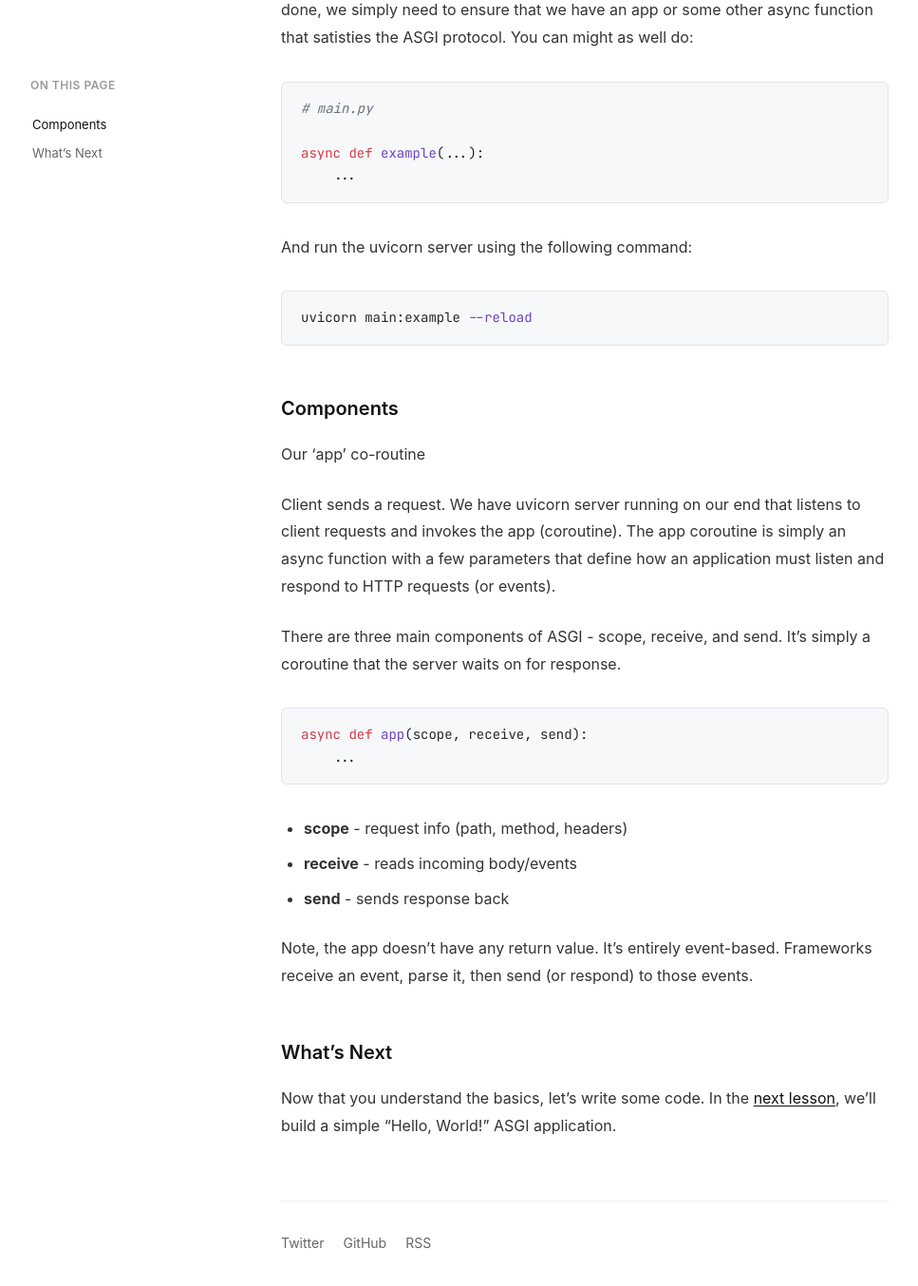
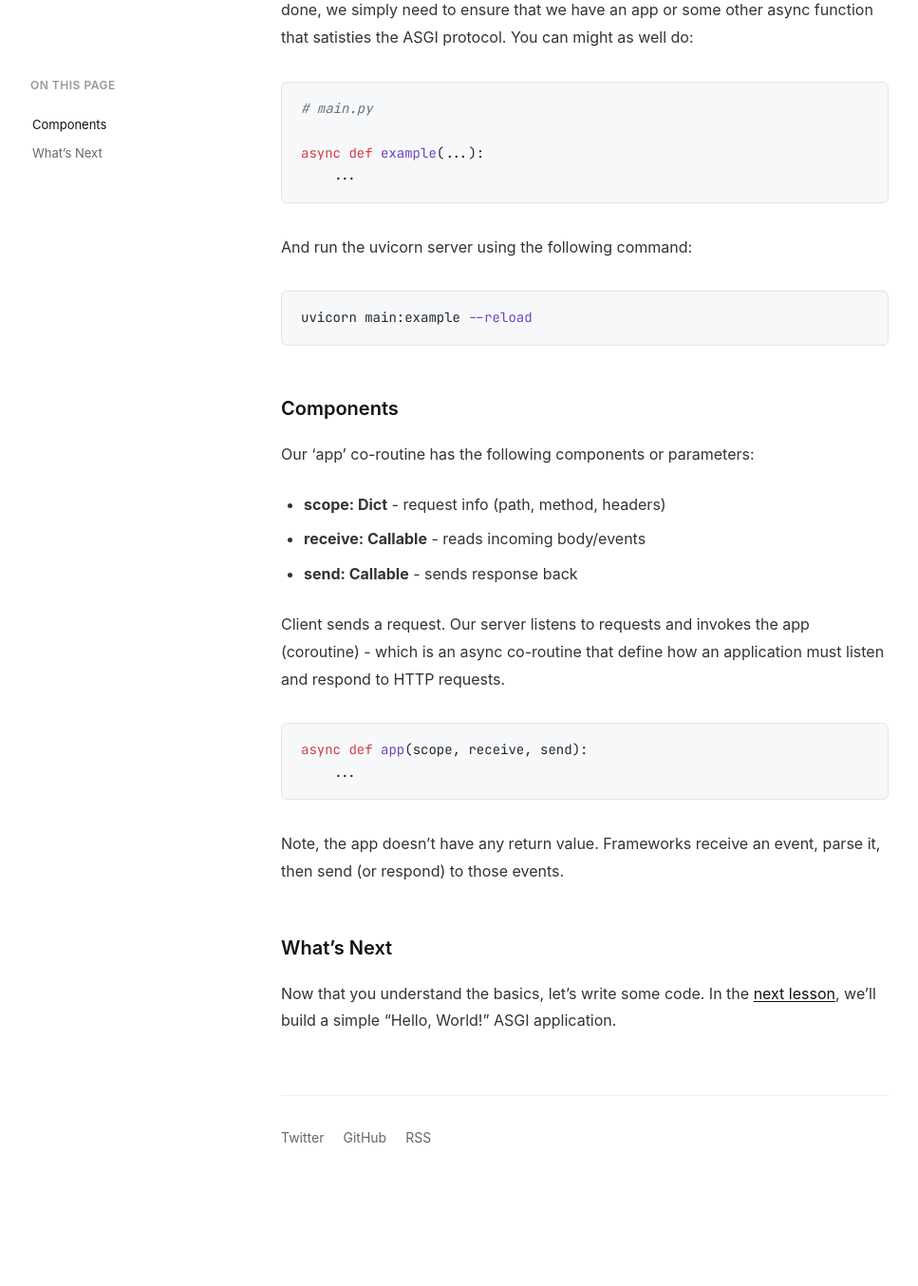
Before and after one commit to grandimam/grandimam, a Jekyll site: the page built from blog/_posts/2026-03-27-foundation.md, in a window 1280 px wide and 1400 px high, scrolled down 1043 px. Shown: the top 1354 px of the window at 95% size, without its empty margins (82-1049 px from the left). Built offline with Jekyll 4.4.1, drawn with Linux system fonts in a browser that asks for light colours; after the commit the page ends 2333 px from its top, so only the background shows below that.

Commit message:
updated foundation

````diff
--- a/blog/_posts/2026-03-27-foundation.md
+++ b/blog/_posts/2026-03-27-foundation.md
@@ -44,22 +44,20 @@ uvicorn main:example --reload
 
 ## Components
 
-Our 'app' co-routine
+Our 'app' co-routine has the following components or parameters:
 
-Client sends a request. We have uvicorn server running on our end that listens to client requests and invokes the app (coroutine). The app coroutine is simply an async function with a few parameters that define how an application must listen and respond to HTTP requests (or events).
+- **scope: Dict** - request info (path, method, headers)
+- **receive: Callable** - reads incoming body/events
+- **send: Callable** - sends response back
 
-There are three main components of ASGI - scope, receive, and send. It's simply a coroutine that the server waits on for response.
+Client sends a request. Our server listens to requests and invokes the app (coroutine) - which is an async co-routine that define how an application must listen and respond to HTTP requests.
 
 ```python
 async def app(scope, receive, send):
     ...
 ```
 
-- **scope** - request info (path, method, headers)
-- **receive** - reads incoming body/events
-- **send** - sends response back
-
-Note, the app doesn't have any return value. It's entirely event-based. Frameworks receive an event, parse it, then send (or respond) to those events.
+Note, the app doesn't have any return value. Frameworks receive an event, parse it, then send (or respond) to those events.
 
 ## What's Next
 
````
